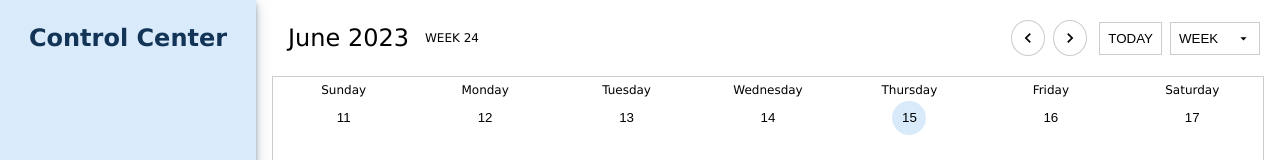
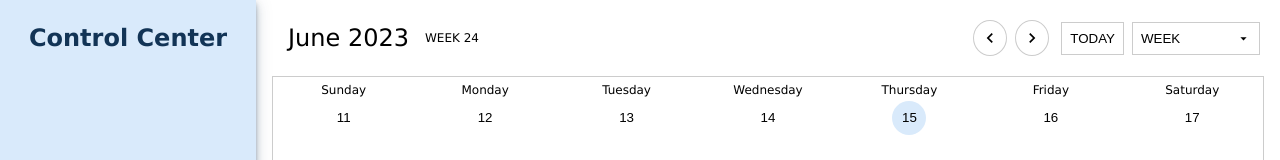
Before and after one commit to polyphonic13/vue3-calendar, a Vue app: page / in a window 1280 px wide. Shown: the top 160 px of the page. Built offline with nearby package versions, Linux system fonts and the light colour scheme.

Commit message:
beginning ScheduleLayout with abstractions from MonthLayout

```diff
--- a/src/components/LayoutSelector.vue
+++ b/src/components/LayoutSelector.vue
@@ -151,7 +151,7 @@
 
     .layout_selector {
         width: 100%;
-        min-width: 64px;
+        min-width: 128px;
 
         height: 100%;
 
@@ -194,7 +194,7 @@
     }
 
     .list__btn {
-        min-width: 90px;
+        min-width: 128px;
         background-color: $primaryBg01;
 
         padding: 8px;
--- a/src/components/MonthLayout.vue
+++ b/src/components/MonthLayout.vue
@@ -1,8 +1,8 @@
 <template>
-    <div v-if="props.currentMonth" class="month">
+    <div v-if="weeklyDates" class="month">
         <DaysOfWeekNames />
         <div
-            v-for="(week, w) in weeklyEvents"
+            v-for="(week, w) in weeklyDates"
             :key="w"
             class="week"
         >
@@ -39,6 +39,7 @@
 
     import { useCalendarStore } from '@/stores/calendar';
 
+    import { useCalendarByMonth } from '@/composables/use-calendar-by-month';
     import { useMouseItemSelect } from '@/composables/use-mouse-item-select';
     import { useEventListModal } from '@/composables/use-event-list-modal';
 
@@ -50,10 +51,15 @@
     interface IMonthProps {
         year: number;
         month: number;
-        currentMonth: Date[];
     }
 
     const props: IMonthProps = defineProps<IMonthProps>();
+
+    const {
+        weeklyDates,
+        currentMonth,
+        setMonthAndYear,
+    } = useCalendarByMonth();
 
     const {
         state,
@@ -73,24 +79,7 @@
     const emit = defineEmits(['createEvent', 'dateClicked']);
 
     watch(() => props.month, () => {
-        initAllDays();
-    });
-
-    const weeklyEvents = computed(() => {
-        const weeks: Date[][] = [];
-        let week: Date[] = [];
-
-        const l = props.currentMonth.length;
-        for (let i = 0; i < l; i++) {
-            if (i % 7 === 0 && i > 0) {
-                weeks.push(week);
-                week = [];
-            }
-            week.push(props.currentMonth[i]);
-        }
-        weeks.push(week);
-
-        return weeks;
+        initSelectionItemsWithDays();
     });
 
     const isViewEventList = computed(() => {
@@ -98,23 +87,23 @@
     });
 
     const getDayIndex = (row: number, col: number) => {
-        return props.currentMonth.findIndex((date) => date.getTime() === weeklyEvents.value[row][col].getTime());
+        return currentMonth.value.findIndex((date) => date.getTime() === weeklyDates.value[row][col].getTime());
     };
 
-    const initAllDays = () => {
-        if (!props.currentMonth) {
+    const initSelectionItemsWithDays = () => {
+        if (!currentMonth.value) {
             return;
         }
-        initIndices<Date>(props.currentMonth);
+        initIndices<Date>(currentMonth.value);
     };
 
     const onAddEventForDay = () => {
-        if (!props.currentMonth) {
+        if (!currentMonth.value) {
             return;
         }
 
-        const start = new Date(props.currentMonth[selectedItems.value[0]].toJSON());
-        const end = new Date(props.currentMonth[selectedItems.value[selectedItems.value.length - 1]].toJSON());
+        const start = new Date(currentMonth.value[selectedItems.value[0]].toJSON());
+        const end = new Date(currentMonth.value[selectedItems.value[selectedItems.value.length - 1]].toJSON());
 
         emit('createEvent', { start, end });
 
@@ -122,12 +111,12 @@
     };
 
     const onDateClicked = (index: number) => {
-        if (!props.currentMonth) {
+        if (!currentMonth.value) {
             console.warn(`WARNING: no month info present`);
             return;
         }
 
-        const target = props.currentMonth[index];
+        const target = currentMonth.value[index];
         const day = target.getDate();
         const week = getWeekForDate(target);
 
@@ -135,7 +124,8 @@
     };
 
     onMounted(() => {
-        initAllDays();
+        setMonthAndYear(props.month, props.year);
+        initSelectionItemsWithDays();
     });
 </script>
 
--- /dev/null
+++ b/src/components/ScheduleLayout.vue
@@ -0,0 +1,38 @@
+<template>
+    <div class="schedule_layout">
+        <div class="schedule_layout__events">
+
+        </div>
+    </div>
+</template>
+
+<script setup lang="ts">
+
+</script>
+
+<style scoped lang="scss">
+    .schedule_layout {
+        width: 100%;
+
+        flex: 1;
+    }
+
+    .schedule_layout__events {
+        width: 100%;
+        height: 100%;
+
+        overflow-x: hidden;
+        overflow-y: scroll;
+
+        display: flex;
+        flex-direction: column;
+    }
+
+    .schedule_layout__event {
+        width: 100%;
+
+        display: flex;
+        align-items: center;
+        justify-content: flex-start;
+    }
+</style>
--- /dev/null
+++ b/src/composables/use-calendar-by-month.ts
@@ -0,0 +1,29 @@
+import { computed, ref } from 'vue'
+
+import { useCalendarStore } from '@/stores/calendar';
+
+export function useCalendarByMonth() {
+    const year = ref(0);
+    const month = ref(0);
+
+    const { getWeeksForMonth, getCurrentMonth } = useCalendarStore();
+
+    const setMonthAndYear = (m: number, y: number) => {
+        month.value = m;
+        year.value = y;
+    };
+
+    const weeklyDates = computed(() => {
+        return getWeeksForMonth(month.value, year.value);
+    });
+
+    const currentMonth = computed(() => {
+        return getCurrentMonth();
+    });
+
+    return {
+        setMonthAndYear,
+        weeklyDates,
+        currentMonth,
+    };
+}
--- a/src/stores/calendar.ts
+++ b/src/stores/calendar.ts
@@ -33,11 +33,11 @@ export const useCalendarStore = defineStore('calendar', () => {
     };
 
     const getWeeksForMonth = (month: number, year: number) => {
-        if (!state.value.yearData[year]) {
-            state.value.yearData[year] = getYearData(year);
+        if (!calendarState.value.yearData[year]) {
+            calendarState.value.yearData[year] = getYearData(year);
         }
 
-        const yearData = state.value.yearData[year];
+        const yearData = calendarState.value.yearData[year];
 
         let weeks: Date[][] = [];
         let index = 0;
@@ -54,10 +54,10 @@ export const useCalendarStore = defineStore('calendar', () => {
                 weeks.push(yearData.weeks[index]);
             } else {
                 const nextYear = year + 1;
-                if (!state.value.yearData[nextYear]) {
-                    state.value.yearData[nextYear] = getYearData(nextYear);
+                if (!calendarState.value.yearData[nextYear]) {
+                    calendarState.value.yearData[nextYear] = getYearData(nextYear);
                 }
-                weeks.push(state.value.yearData[nextYear].weeks[0]);
+                weeks.push(calendarState.value.yearData[nextYear].weeks[0]);
             }
         }
 
@@ -114,24 +114,24 @@ export const useCalendarStore = defineStore('calendar', () => {
         }
     };
 
-    const state = ref<ICalendarState>(createState());
-    console.log(`CalendarStore/createState, state = `, state.value);
+    const calendarState = ref<ICalendarState>(createState());
+    console.log(`CalendarStore/createState, calendarState = `, calendarState.value);
 
     const saveState = () => {
-        const { year, month, week, dayOfWeek, layout } = state.value;
+        const { year, month, week, dayOfWeek, layout } = calendarState.value;
         // console.log(`saveState, year = ${year}, month = ${month}, week = ${week}, dayOfWeek = ${dayOfWeek}, layout = ${layout}`);
         save<IBaseCalendarState>(LOCAL_STORAGE_KEY, { year, month, week, dayOfWeek, layout });
     };
 
     const setLayout = (value: CalendarLayout) => {
-        state.value.layout = value;
+        calendarState.value.layout = value;
 
         if (value !== CalendarLayout.DAY) {
             saveState();
             return;
         }
 
-        const { month, week, day } = state.value.todayIndices;
+        const { month, week, day } = calendarState.value.todayIndices;
 
         if (month === -1 || week === -1 || day === -1) {
             saveWeekAndDayIndices({ week: 0, day: 0 });
@@ -143,25 +143,29 @@ export const useCalendarStore = defineStore('calendar', () => {
     };
 
     const getCurrentYear = () => {
-        return state.value.yearData[state.value.year];
+        return calendarState.value.yearData[calendarState.value.year];
+    };
+
+    const getCurrentMonth = () => {
+        return calendarState.value.currentMonth;
     };
 
     const setMonth = (value: number) => {
-        state.value.month = value;
-        state.value.currentMonth = getDaysForMonth(value, getCurrentYear());
+        calendarState.value.month = value;
+        calendarState.value.currentMonth = getDaysForMonth(value, getCurrentYear());
         saveState();
     };
 
     const getMonthForYear = (year: number, month: number) => {
-        if (!state.value.yearData[year]) {
-            state.value.yearData[year] = getYearData(year);
+        if (!calendarState.value.yearData[year]) {
+            calendarState.value.yearData[year] = getYearData(year);
         }
 
-        return getDaysForMonth(month, state.value.yearData[year]);
+        return getDaysForMonth(month, calendarState.value.yearData[year]);
     };
 
     const setWeek = (index: number) => {
-        state.value.week = index;
+        calendarState.value.week = index;
         saveState();
     };
 
@@ -170,11 +174,11 @@ export const useCalendarStore = defineStore('calendar', () => {
         const date = target.getDate();
         const month = target.getMonth();
 
-        if (!state.value.yearData[year]) {
-            state.value.yearData[year] = getYearData(year);
+        if (!calendarState.value.yearData[year]) {
+            calendarState.value.yearData[year] = getYearData(year);
         }
 
-        const yearData = state.value.yearData[year];
+        const yearData = calendarState.value.yearData[year];
 
         yearData.weeks.forEach((week, w) => {
             week.forEach((day) => {
@@ -194,11 +198,11 @@ export const useCalendarStore = defineStore('calendar', () => {
     };
 
     const setInfoToToday = () => {
-        const { month, week, day } = state.value.todayIndices;
+        const { month, week, day } = calendarState.value.todayIndices;
         const year = new Date().getFullYear();
 
-        state.value = {
-            ...state.value,
+        calendarState.value = {
+            ...calendarState.value,
             month,
             week,
             year,
@@ -213,44 +217,44 @@ export const useCalendarStore = defineStore('calendar', () => {
     const saveWeekAndDayIndices = (indices: { week: number, day: number }) => {
         const { week, day } = indices;
 
-        state.value.week = week;
-        state.value.dayOfWeek = day;
+        calendarState.value.week = week;
+        calendarState.value.dayOfWeek = day;
 
         saveState();
     };
 
     const incrementYear = () => {
-        const year = state.value.year + 1;
+        const year = calendarState.value.year + 1;
 
-        if (!state.value.yearData[year]) {
-            state.value.yearData[year] = getYearData(year);
+        if (!calendarState.value.yearData[year]) {
+            calendarState.value.yearData[year] = getYearData(year);
         }
 
-        state.value.year = year;
+        calendarState.value.year = year;
         setMonth(0);
 
         saveState();
     };
 
     const decrementYear = () => {
-        const year = state.value.year - 1;
+        const year = calendarState.value.year - 1;
 
-        if (!state.value.yearData[year]) {
-            state.value.yearData[year] = getYearData(year);
+        if (!calendarState.value.yearData[year]) {
+            calendarState.value.yearData[year] = getYearData(year);
         }
 
-        state.value.year = year;
+        calendarState.value.year = year;
         setMonth(MONTH_NAMES.length - 1);
 
         saveState();
     };
 
     const incrementMonth = () => {
-        state.value.week = 0;
-        state.value.dayOfWeek = 0;
+        calendarState.value.week = 0;
+        calendarState.value.dayOfWeek = 0;
 
-        if (state.value.month < MONTH_NAMES.length - 1) {
-            setMonth(state.value.month + 1);
+        if (calendarState.value.month < MONTH_NAMES.length - 1) {
+            setMonth(calendarState.value.month + 1);
             saveState();
             return;
         }
@@ -259,10 +263,10 @@ export const useCalendarStore = defineStore('calendar', () => {
     };
 
     const decrementMonth = () => {
-        state.value.dayOfWeek = 0;
+        calendarState.value.dayOfWeek = 0;
 
-        if (state.value.month > 0) {
-            setMonth(state.value.month - 1);
+        if (calendarState.value.month > 0) {
+            setMonth(calendarState.value.month - 1);
             saveState();
             return;
         }
@@ -271,11 +275,11 @@ export const useCalendarStore = defineStore('calendar', () => {
     };
 
     const incrementWeek = () => {
-        state.value.dayOfWeek = 0;
+        calendarState.value.dayOfWeek = 0;
 
-        if (state.value.week < getCurrentYear().weeks.length - 1) {
-            state.value.week++;
-            state.value.month = getCurrentYear().weeks[state.value.week][state.value.dayOfWeek].getMonth();
+        if (calendarState.value.week < getCurrentYear().weeks.length - 1) {
+            calendarState.value.week++;
+            calendarState.value.month = getCurrentYear().weeks[calendarState.value.week][calendarState.value.dayOfWeek].getMonth();
             saveState();
             return;
         }
@@ -285,11 +289,11 @@ export const useCalendarStore = defineStore('calendar', () => {
     };
 
     const decrementWeek = () => {
-        state.value.dayOfWeek = 0;
+        calendarState.value.dayOfWeek = 0;
 
-        if (state.value.week > 0) {
-            state.value.week--;
-            state.value.month = getCurrentYear().weeks[state.value.week][state.value.dayOfWeek].getMonth();
+        if (calendarState.value.week > 0) {
+            calendarState.value.week--;
+            calendarState.value.month = getCurrentYear().weeks[calendarState.value.week][calendarState.value.dayOfWeek].getMonth();
             saveState();
             return;
         }
@@ -299,25 +303,25 @@ export const useCalendarStore = defineStore('calendar', () => {
     };
 
     const incrementDay = () => {
-        if (state.value.dayOfWeek < DAYS_OF_WEEK.length) {
-            state.value.dayOfWeek++;
+        if (calendarState.value.dayOfWeek < DAYS_OF_WEEK.length) {
+            calendarState.value.dayOfWeek++;
             saveState();
             return;
         }
 
-        state.value.dayOfWeek = 0;
+        calendarState.value.dayOfWeek = 0;
 
-        if (state.value.week < getCurrentYear().weeks.length - 1) {
-            state.value.week++;
-            state.value.month = getCurrentYear().weeks[state.value.week][state.value.dayOfWeek].getMonth();
+        if (calendarState.value.week < getCurrentYear().weeks.length - 1) {
+            calendarState.value.week++;
+            calendarState.value.month = getCurrentYear().weeks[calendarState.value.week][calendarState.value.dayOfWeek].getMonth();
         } else {
-            state.value.week = 0;
+            calendarState.value.week = 0;
 
-            const year = state.value.year++;
+            const year = calendarState.value.year++;
 
-            if (state.value.yearData[year]) {
-                state.value.yearData[year] = getYearData(year);
-                state.value.month = state.value.yearData[year].weeks[0][0].getMonth();
+            if (calendarState.value.yearData[year]) {
+                calendarState.value.yearData[year] = getYearData(year);
+                calendarState.value.month = calendarState.value.yearData[year].weeks[0][0].getMonth();
             }
         }
 
@@ -325,25 +329,25 @@ export const useCalendarStore = defineStore('calendar', () => {
     };
 
     const decrementDay = () => {
-        if (state.value.dayOfWeek > 0) {
-            state.value.dayOfWeek--;
+        if (calendarState.value.dayOfWeek > 0) {
+            calendarState.value.dayOfWeek--;
             saveState();
             return;
         }
 
-        state.value.dayOfWeek = DAYS_OF_WEEK.length - 1;
+        calendarState.value.dayOfWeek = DAYS_OF_WEEK.length - 1;
 
-        if (state.value.week = 0) {
-            const year = state.value.year--;
+        if (calendarState.value.week = 0) {
+            const year = calendarState.value.year--;
 
-            if (!state.value.yearData[year]) {
-                state.value.yearData[year] = getYearData(year);
+            if (!calendarState.value.yearData[year]) {
+                calendarState.value.yearData[year] = getYearData(year);
             }
 
-            const weeks = state.value.yearData[year].weeks;
+            const weeks = calendarState.value.yearData[year].weeks;
 
-            state.value.week = weeks.length - 1;
-            state.value.month = weeks[state.value.week][0].getMonth();
+            calendarState.value.week = weeks.length - 1;
+            calendarState.value.month = weeks[calendarState.value.week][0].getMonth();
         }
 
         saveState();
@@ -357,7 +361,7 @@ export const useCalendarStore = defineStore('calendar', () => {
     };
 
     const increment = () => {
-        INCREMENT_METHODS[state.value.layout]();
+        INCREMENT_METHODS[calendarState.value.layout]();
     };
 
     const DECREMENT_METHODS = {
@@ -368,13 +372,14 @@ export const useCalendarStore = defineStore('calendar', () => {
     };
 
     const decrement = () => {
-        DECREMENT_METHODS[state.value.layout]();
+        DECREMENT_METHODS[calendarState.value.layout]();
     };
 
     return {
-        state,
+        calendarState,
         setLayout,
         setMonth,
+        getCurrentMonth,
         getMonthForYear,
         getWeeksForMonth,
         setWeek,
--- a/src/views/Calendar.vue
+++ b/src/views/Calendar.vue
@@ -1,13 +1,13 @@
 <template>
     <div
-        v-if="state"
+        v-if="calendarState"
         class="calendar"
         @keydown.stop="onKeyDown"
     >
         <div class="header">
             <div class="header__content">
                 <span class="title">{{ headerTitle }}</span>
-                <span v-if="state.layout === CalendarLayout.WEEK">WEEK {{ state.week + 1 }}</span>
+                <span v-if="calendarState.layout === CalendarLayout.WEEK">WEEK {{ calendarState.week + 1 }}</span>
             </div>
             <div class="controls">
                 <button class="control__btn arrow_btn" @click="onPrevClicked">
@@ -18,34 +18,37 @@
                 </button>
                 <button class="control__btn today_btn" @click="onTodayClicked">TODAY</button>
                 <LayoutSelector
-                    :layout="state.layout"
+                    :layout="calendarState.layout"
                     @layout-btn-clicked="onLayoutBtnClicked"
                 />
             </div>
         </div>
 
         <MonthLayout
-            v-if="state.layout === CalendarLayout.MONTH"
-            :year="state.year"
-            :month="state.month"
-            :current-month="state.currentMonth"
+            v-if="calendarState.layout === CalendarLayout.MONTH"
+            :year="calendarState.year"
+            :month="calendarState.month"
             @date-clicked="onDateClicked"
             @create-event="onCreateEvent"
         />
         <WeekLayout
-            v-if="state.layout === CalendarLayout.WEEK"
-            :year="state.year"
-            :month="state.month"
-            :index="state.week"
-            :week-info="state.yearData[state.year].weeks[state.week]"
+            v-if="calendarState.layout === CalendarLayout.WEEK"
+            :year="calendarState.year"
+            :month="calendarState.month"
+            :index="calendarState.week"
+            :week-info="calendarState.yearData[calendarState.year].weeks[calendarState.week]"
             @date-clicked="onDateClicked"
             @create-event="onCreateEvent"
         />
         <DayLayout
-            v-if="state.layout === CalendarLayout.DAY"
-            :date="state.yearData[state.year].weeks[state.week][state.dayOfWeek]"
+            v-if="calendarState.layout === CalendarLayout.DAY"
+            :date="calendarState.yearData[calendarState.year].weeks[calendarState.week][calendarState.dayOfWeek]"
             @create-event="onCreateEvent"
         />
+        <ScheduleLayout
+            v-if="calendarState.layout === CalendarLayout.SCHEDULE"
+            @create-event="onCreateEvent"
+        ></ScheduleLayout>
         <EventModal
             v-if="isViewingEvent"
             :event="focusedEvent"
@@ -74,10 +77,11 @@
     import WeekLayout from '@/components/WeekLayout.vue';
     import DayLayout from '@/components/DayLayout.vue';
     import LayoutSelector from '@/components/LayoutSelector.vue';
+    import ScheduleLayout from '@/components/ScheduleLayout.vue';
     import EventModal from '@/components/events/EventModal.vue';
 
     const calendarStore = useCalendarStore();
-    const { state } = storeToRefs(calendarStore);
+    const { calendarState } = storeToRefs(calendarStore);
 
     const uiStore = useUIStore();
     const { uiState } = storeToRefs(uiStore);
@@ -102,18 +106,18 @@
     let isNewEvent = false;
 
     const headerTitle = computed(() => {
-        if (!state) {
+        if (!calendarState) {
             return '';
         }
 
-        if (state.value.layout !== CalendarLayout.WEEK) {
-            return `${MONTH_NAMES[state.value.month]} ${state.value.year}`;
+        if (calendarState.value.layout !== CalendarLayout.WEEK) {
+            return `${MONTH_NAMES[calendarState.value.month]} ${calendarState.value.year}`;
         }
         // console.log(`updating headerTitle`);
         const monthIndices: number[] = [];
         let month;
 
-        state.value.yearData[state.value.year].weeks[state.value.week].forEach((day) => {
+        calendarState.value.yearData[calendarState.value.year].weeks[calendarState.value.week].forEach((day) => {
             month = day.getMonth();
             if (!monthIndices.includes(month)) {
                 monthIndices.push(month);
@@ -122,7 +126,7 @@
 
         const months = monthIndices.map((index) => MONTH_NAMES[index]);
 
-        return `${months.join(' - ')} ${state.value.year}`;
+        return `${months.join(' - ')} ${calendarState.value.year}`;
     });
 
     const isViewingEvent = computed(() => {
```
